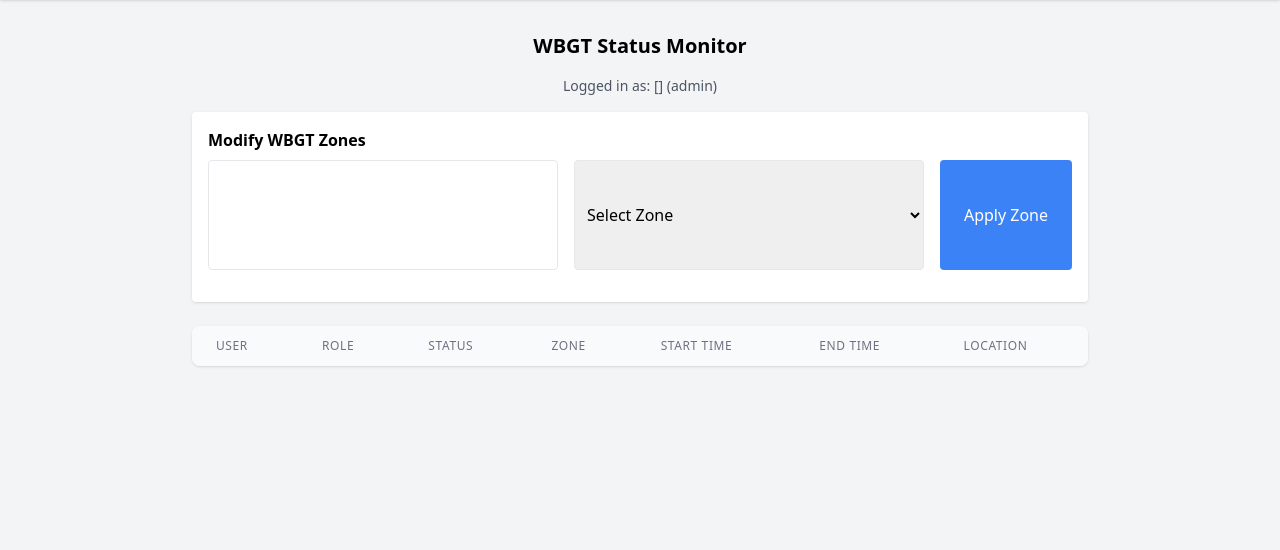
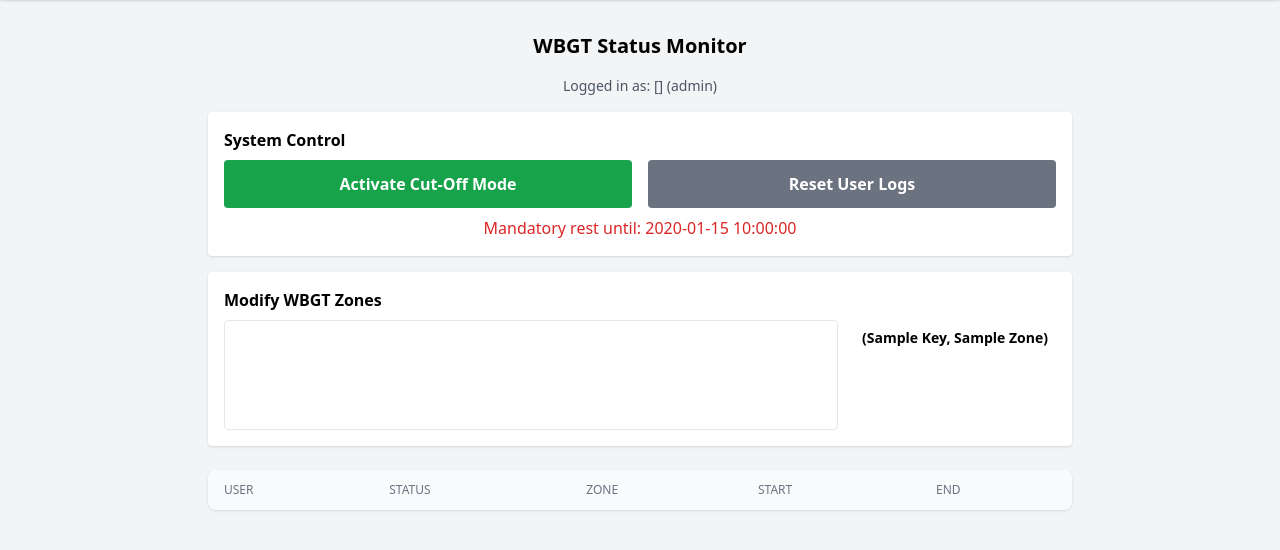
Before and after one commit to Joshtjm/wbgt-tracker, a Flask app: template templates/monitor.html in a window 1280 px wide. Shown: the part 64-614 px from the top of the page. Run offline with Flask 3, Linux system fonts and the light colour scheme; the template is opened without the code that fills it: most values are stand-ins (such as "Sample title", 1, 10 or a date in 2020); lists and menus that the app fills with data are empty; some libraries are stand-ins or nearby versions.

Commit message:
Assistant checkpoint: Add cut-off mode and improve mobile UI
Assistant generated file changes:
- main.py: Add cut-off functionality, Add cut-off and reset endpoints
- templates/monitor.html: Update monitor UI with cut-off controls and mobile improvements
- templates/dashboard.html: Update dashboard to handle cut-off mode

---

User prompt:

 improvements:
1. add another zone, Cut-Off for Safety Officer and Supervisor. Only they can activate and deactivate code Cut-Off. Code Cut-Off means that all streneuous activites have to stop and all trainers have to rest. When Safety Officer or Supervisor activate Cut-Off, trainers are all unable to select any wbgt zone. When Safety Officer or Supervisor deactivate code Cut-Off, there is a mandatory 30 minutes rest to it too. Only aftrer the 30 minutes mandatory rest, the trainers UI will revert back normal and they can enter wbgt zones again.
2. Improve the UI for supervisor and safety officer when they want to modify the trainers wbgt zone. Make the UI friendly when using mobile phones.
3. Maybe you can include a reset button for supervisor and safety offier. That button can reset the log of the users. An example is, when deploying this app, there are 2 batches of trainers. When the first batch of trainers use the app, their names will reflect on the safety officer and supervisor UI. When the second batch of trainers use the app, their names will also reflect on the safety officer and supervisor UI. In the end, both batches of trainers names will be inside the log which cna be confusing to track. The reset button will delete the current log and users name. However, when the trainers enter a wbgt zone, their name will be back on the supervisor or safety officer page.

Replit-Commit-Author: Assistant
Replit-Commit-Session-Id: f27a2848-a351-4700-9b12-79a83f35a0bb

```diff
--- a/main.py
+++ b/main.py
@@ -16,12 +16,17 @@ WBGT_ZONES = {
     "green": {"work": 45, "rest": 15},
     "yellow": {"work": 30, "rest": 15},
     "red": {"work": 30, "rest": 30},
-    "black": {"work": 15, "rest": 30}
+    "black": {"work": 15, "rest": 30},
+    "cut-off": {"work": 0, "rest": 30}
 }
 
 ROLES = ["Trainer", "Safety Officer", "Supervisor"]
 users = {}
 locations = {}
+system_status = {"cut_off": False, "cut_off_end_time": None}
+
+def is_authority(role):
+    return role in ["Safety Officer", "Supervisor"]
 
 def sg_now():
     return datetime.now(SG_TZ)
@@ -67,12 +72,59 @@ def monitor(username):
         return redirect("/")
     return render_template("monitor.html", users=users, username=username, role=users[username]["role"], zones=WBGT_ZONES)
 
+@app.route("/toggle_cut_off", methods=["POST"])
+def toggle_cut_off():
+    username = request.form.get("username")
+    if username not in users or not is_authority(users[username]["role"]):
+        return jsonify({"error": "Unauthorized"}), 401
+
+    now = sg_now()
+    if system_status["cut_off"]:
+        system_status["cut_off"] = False
+        system_status["cut_off_end_time"] = (now + timedelta(minutes=30)).strftime("%H:%M:%S")
+    else:
+        system_status["cut_off"] = True
+        system_status["cut_off_end_time"] = None
+        for user_id, user_data in users.items():
+            if user_data["role"] == "Trainer":
+                user_data["status"] = "resting"
+                user_data["zone"] = "cut-off"
+                user_data["start_time"] = now.strftime("%H:%M:%S")
+                user_data["end_time"] = (now + timedelta(minutes=30)).strftime("%H:%M:%S")
+
+    return jsonify({"success": True})
+
+@app.route("/reset_logs", methods=["POST"])
+def reset_logs():
+    username = request.form.get("username")
+    if username not in users or not is_authority(users[username]["role"]):
+        return jsonify({"error": "Unauthorized"}), 401
+
+    to_remove = []
+    for user_id, user_data in users.items():
+        if user_data["role"] == "Trainer":
+            to_remove.append(user_id)
+
+    for user_id in to_remove:
+        del users[user_id]
+
+    return jsonify({"success": True})
+
 @app.route("/set_zone", methods=["POST"])
 def set_zone():
     username = request.form.get("username")
     target_user = request.form.get("target_user", username)
     zone = request.form.get("zone")
     now = sg_now()
+
+    if system_status["cut_off"] and not is_authority(users[username]["role"]):
+        return jsonify({"error": "System is in cut-off mode"}), 403
+
+    if system_status["cut_off_end_time"]:
+        cut_off_end = datetime.strptime(system_status["cut_off_end_time"], "%H:%M:%S")
+        cut_off_end = now.replace(hour=cut_off_end.hour, minute=cut_off_end.minute, second=cut_off_end.second)
+        if now < cut_off_end and not is_authority(users[username]["role"]):
+            return jsonify({"error": "Mandatory rest period is still active"}), 403
 
     if username not in users:
         return jsonify({"error": "Unauthorized"}), 401
--- a/templates/monitor.html
+++ b/templates/monitor.html
@@ -1,71 +1,100 @@
 
 {% extends "layout.html" %}
 {% block content %}
-<div class="flex flex-col items-center p-4">
+<div class="flex flex-col items-center p-4 max-w-4xl mx-auto">
   <h2 class="text-xl font-bold mb-4">WBGT Status Monitor</h2>
   <div class="text-sm text-gray-600 mb-4">Logged in as: {{ username }} ({{ role }})</div>
 
+  <!-- Control Panel -->
+  <div class="w-full mb-6 space-y-4">
+    <!-- Cut-off Control -->
+    <div class="bg-white p-4 rounded shadow">
+      <h3 class="font-bold mb-2">System Control</h3>
+      <div class="flex flex-col sm:flex-row gap-4">
+        <button onclick="toggleCutOff()" class="flex-1 p-3 rounded text-white font-bold
+          {% if system_status.cut_off %}
+          bg-red-600 hover:bg-red-700
+          {% else %}
+          bg-green-600 hover:bg-green-700
+          {% endif %}">
+          {% if system_status.cut_off %}
+          Deactivate Cut-Off Mode
+          {% else %}
+          Activate Cut-Off Mode
+          {% endif %}
+        </button>
+        <button onclick="resetLogs()" class="flex-1 p-3 bg-gray-500 hover:bg-gray-600 text-white font-bold rounded">
+          Reset User Logs
+        </button>
+      </div>
+      {% if system_status.cut_off_end_time %}
+      <div class="mt-2 text-center text-red-600">
+        Mandatory rest until: {{ system_status.cut_off_end_time }}
+      </div>
+      {% endif %}
+    </div>
+
     <!-- WBGT Zone Control -->
-  <div class="mb-6 w-full max-w-4xl">
     <div class="bg-white p-4 rounded shadow">
       <h3 class="font-bold mb-2">Modify WBGT Zones</h3>
-      <div class="flex space-x-4 mb-4">
-        <select id="userSelect" multiple class="flex-1 p-2 border rounded" size="4">
+      <div class="flex flex-col sm:flex-row gap-4">
+        <select id="userSelect" multiple class="flex-1 p-2 border rounded min-h-[100px]">
           {% for user_id, user_data in users.items() %}
             {% if user_data.get('role') == 'Trainer' %}
               <option value="{{ user_id }}">{{ user_id }}</option>
             {% endif %}
           {% endfor %}
         </select>
-        <select id="zoneSelect" class="flex-1 p-2 border rounded">
-          <option value="">Select Zone</option>
+        <div class="flex flex-col gap-2">
           {% for zone in zones %}
-            <option value="{{ zone }}">{{ zone|title }}</option>
+            {% if zone != 'cut-off' %}
+            <button onclick="updateSelectedUsers('{{ zone }}')"
+              class="p-2 rounded text-sm font-semibold
+              {% if zone == 'white' %}bg-white border border-gray-300 text-black
+              {% elif zone == 'green' %}bg-green-400 text-white
+              {% elif zone == 'yellow' %}bg-yellow-300 text-black
+              {% elif zone == 'red' %}bg-red-400 text-white
+              {% elif zone == 'black' %}bg-black text-white{% endif %}">
+              {{ zone|title }}
+            </button>
+            {% endif %}
           {% endfor %}
-        </select>
-        <button onclick="updateSelectedUsers()" class="bg-blue-500 text-white px-6 py-2 rounded">
-          Apply Zone
-        </button>
+        </div>
       </div>
     </div>
   </div>
 
   <!-- Users Table -->
-  <div class="w-full max-w-4xl">
-    <div class="bg-white shadow rounded-lg overflow-hidden">
+  <div class="w-full overflow-x-auto bg-white shadow rounded-lg">
     <table class="min-w-full">
       <thead class="bg-gray-50">
         <tr>
-            <th class="px-6 py-3 text-left text-xs font-medium text-gray-500 uppercase tracking-wider">User</th>
-            <th class="px-6 py-3 text-left text-xs font-medium text-gray-500 uppercase tracking-wider">Role</th>
-            <th class="px-6 py-3 text-left text-xs font-medium text-gray-500 uppercase tracking-wider">Status</th>
-            <th class="px-6 py-3 text-left text-xs font-medium text-gray-500 uppercase tracking-wider">Zone</th>
-            <th class="px-6 py-3 text-left text-xs font-medium text-gray-500 uppercase tracking-wider">Start Time</th>
-            <th class="px-6 py-3 text-left text-xs font-medium text-gray-500 uppercase tracking-wider">End Time</th>
-            <th class="px-6 py-3 text-left text-xs font-medium text-gray-500 uppercase tracking-wider">Location</th>
+          <th class="px-4 py-3 text-left text-xs font-medium text-gray-500 uppercase">User</th>
+          <th class="px-4 py-3 text-left text-xs font-medium text-gray-500 uppercase">Status</th>
+          <th class="px-4 py-3 text-left text-xs font-medium text-gray-500 uppercase">Zone</th>
+          <th class="px-4 py-3 text-left text-xs font-medium text-gray-500 uppercase">Start</th>
+          <th class="px-4 py-3 text-left text-xs font-medium text-gray-500 uppercase">End</th>
         </tr>
       </thead>
-        <tbody class="bg-white divide-y divide-gray-200">
+      <tbody class="divide-y divide-gray-200">
         {% for user_id, user_data in users.items() %}
           {% if user_data.get('role') == 'Trainer' %}
             <tr>
-                <td class="px-6 py-4 whitespace-nowrap text-sm font-medium text-gray-900">{{ user_id }}</td>
-                <td class="px-6 py-4 whitespace-nowrap text-sm text-gray-500">{{ user_data.role }}</td>
-                <td class="px-6 py-4 whitespace-nowrap text-sm text-gray-500">{{ user_data.status|title }}</td>
-                <td class="px-6 py-4 whitespace-nowrap text-sm text-gray-500">
-                  <span class="px-2 py-1 rounded
+              <td class="px-4 py-3 text-sm">{{ user_id }}</td>
+              <td class="px-4 py-3 text-sm">{{ user_data.status|title }}</td>
+              <td class="px-4 py-3">
+                <span class="px-2 py-1 text-sm rounded
                   {% if user_data.zone == 'white' %}bg-white border border-gray-300 text-black
                   {% elif user_data.zone == 'green' %}bg-green-400 text-white
                   {% elif user_data.zone == 'yellow' %}bg-yellow-300 text-black
                   {% elif user_data.zone == 'red' %}bg-red-400 text-white
                   {% elif user_data.zone == 'black' %}bg-black text-white
-                    {% endif %}">
+                  {% elif user_data.zone == 'cut-off' %}bg-red-600 text-white{% endif %}">
                   {{ user_data.zone|title if user_data.zone else '-' }}
                 </span>
               </td>
-                <td class="px-6 py-4 whitespace-nowrap text-sm text-gray-500">{{ user_data.get('start_time', '-') }}</td>
-                <td class="px-6 py-4 whitespace-nowrap text-sm text-gray-500">{{ user_data.get('end_time', '-') }}</td>
-                <td class="px-6 py-4 whitespace-nowrap text-sm text-gray-500">{{ user_data.get('location', '-') }}</td>
+              <td class="px-4 py-3 text-sm">{{ user_data.get('start_time', '-') }}</td>
+              <td class="px-4 py-3 text-sm">{{ user_data.get('end_time', '-') }}</td>
             </tr>
           {% endif %}
         {% endfor %}
@@ -73,26 +102,37 @@
     </table>
   </div>
 </div>
-</div>
 
 <script>
-function updateSelectedUsers() {
+function toggleCutOff() {
+  fetch('/toggle_cut_off', {
+    method: 'POST',
+    headers: { 'Content-Type': 'application/x-www-form-urlencoded' },
+    body: `username={{ username }}`
+  }).then(() => window.location.reload());
+}
+
+function resetLogs() {
+  if (confirm('Are you sure you want to reset all user logs?')) {
+    fetch('/reset_logs', {
+      method: 'POST',
+      headers: { 'Content-Type': 'application/x-www-form-urlencoded' },
+      body: `username={{ username }}`
+    }).then(() => window.location.reload());
+  }
+}
+
+function updateSelectedUsers(zone) {
   const selectedUsers = Array.from(document.getElementById('userSelect').selectedOptions).map(opt => opt.value);
-  const zone = document.getElementById('zoneSelect').value;
+  if (!selectedUsers.length) return;
 
-  if (!zone || selectedUsers.length === 0) return;
-
-  const updatePromises = selectedUsers.map(user =>
+  Promise.all(selectedUsers.map(user =>
     fetch('/set_zone', {
       method: 'POST',
       headers: { 'Content-Type': 'application/x-www-form-urlencoded' },
       body: `username={{ username }}&target_user=${user}&zone=${zone}`
     })
-  );
-
-  Promise.all(updatePromises).then(() => {
-    window.location.href = window.location.href;
-  });
+  )).then(() => window.location.reload());
 }
 </script>
 {% endblock %}
```
Also changed, not shown: templates/dashboard.html (+12 -1 lines). Lines whose indentation alone changed are shown as unchanged.
